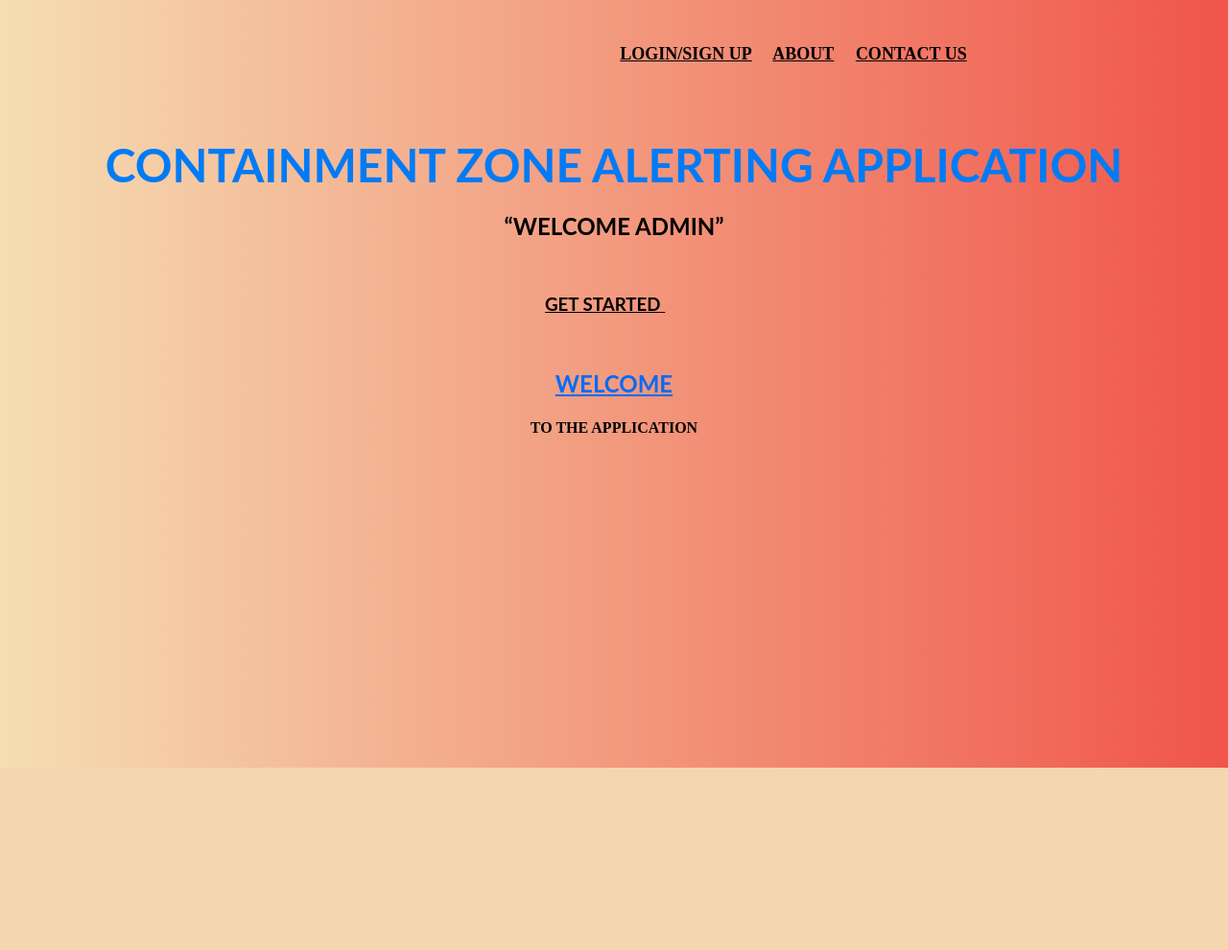
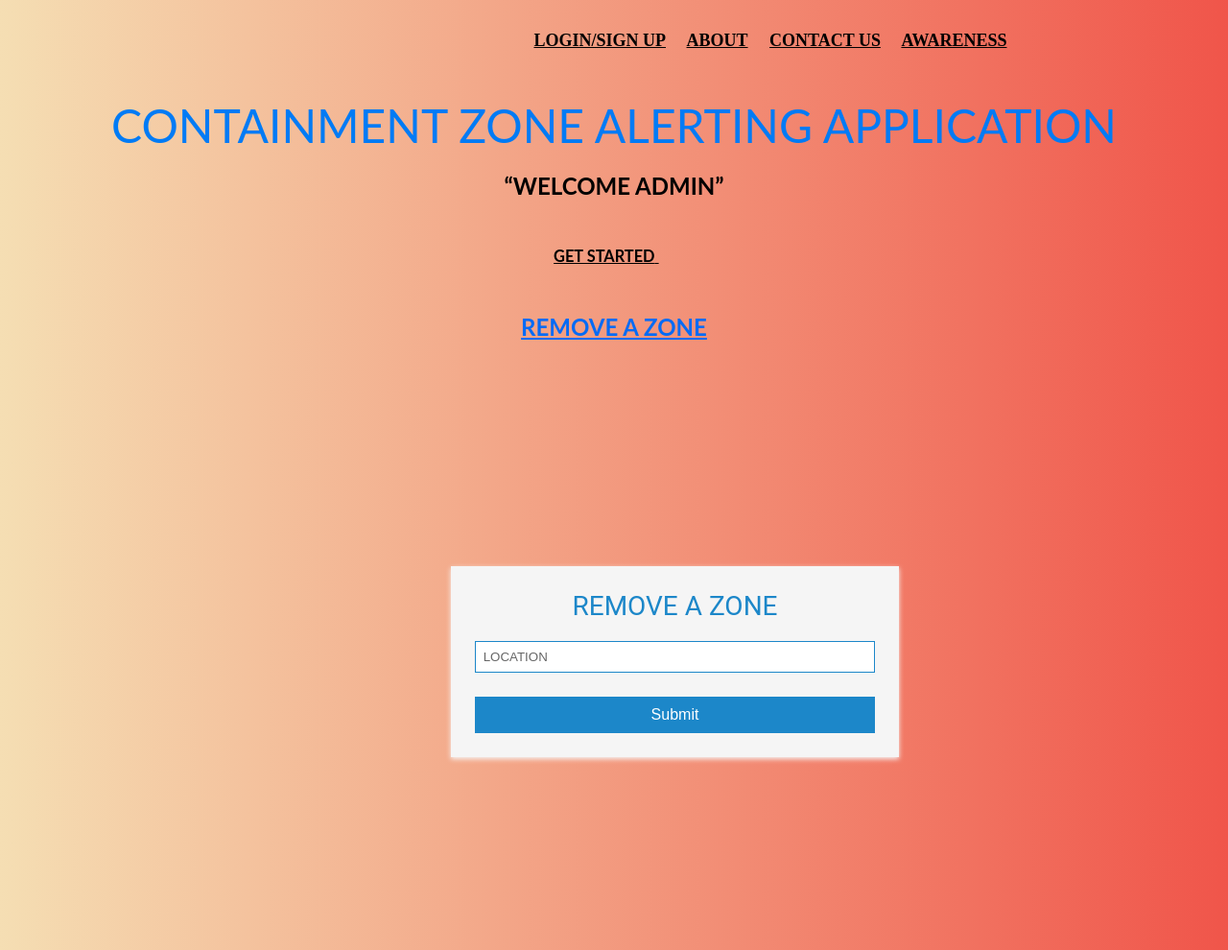
Before and after one commit to IBM-EPBL/IBM-Project-44204-1660723261, a Flask app: template Project Development Phase/Sprint 4/templates/admin.html in a window 1280 px wide. Shown: the whole page at 96% size. Before the commit the page ends 800 px from the top, so only its background shows below. Run offline with Flask 2, Linux system fonts and the light colour scheme; the template is opened without the code that fills it, so the values that code supplies are empty.

Commit message:
Update admin.html

```diff
--- a/Project Development Phase/Sprint 4/templates/admin.html
+++ b/Project Development Phase/Sprint 4/templates/admin.html
@@ -1,3 +1,4 @@
+
 <!DOCTYPE html>
 <html lang="en">
 <head>
@@ -6,12 +7,111 @@
 		CONTAINMENT ZONE ALERTING APPLICATION
 	</title>
 	<style>
+			body{background: -webkit-linear-gradient(right, #f0554a, wheat);}
+      html, body {
+      min-height: 100%;
+      padding: 0;
+      margin: 0;
+      font-family: Roboto, Arial, sans-serif;
+      font-size: 14px;
+      color: #666;
+      }
+      h1 {
+      margin: 0 0 20px;
+      font-weight: 400;
+      color: #1c87c9;
+      }
+      p {
+      margin: 0 0 5px;
+      }
+      .main-block {
+      display: flex;
+      flex-direction: column;
+      justify-content: center;
+      align-items: center;
+      min-height: 75vh;
+      background:  #f0554a, wheat;
+      }
+      form {
+      padding: 25px;
+      margin: 25px;
+      box-shadow: 0 2px 5px #f5f5f5;
+      background: #f5f5f5;
+      }
+      .fas {
+      margin: 25px 10px 0;
+      font-size: 72px;
+      color: #fff;
+      }
+      .fa-envelope {
+      transform: rotate(-20deg);
+      }
+      .fa-at , .fa-mail-bulk{
+      transform: rotate(10deg);
+      }
+      input, textarea {
+      width: calc(100% - 18px);
+      padding: 8px;
+      margin-bottom: 20px;
+      border: 1px solid #1c87c9;
+      outline: none;
+      }
+      input::placeholder {
+      color: #666;
+      }
+      button {
+      width: 100%;
+      padding: 10px;
+      border: none;
+      background: #1c87c9;
+      font-size: 16px;
+      font-weight: 400;
+      color: #fff;
+      }
+      button:hover {
+      background: #2371a0;
+      }
+      @media (min-width: 568px) {
+      .main-block {
+      flex-direction: row;
+      }
+      .left-part, form {
+      width: 50%;
+      }
+      .fa-envelope {
+      margin-top: 0;
+      margin-left: 20%;
+      }
+      .fa-at {
+      margin-top: -10%;
+      margin-left: 65%;
+      }
+      .fa-mail-bulk {
+      margin-top: 2%;
+      margin-left: 28%;
+      }
+      }
       body{
-            background: -webkit-linear-gradient(right, #f0554a, wheat);
+      background-color:  #f0554a, wheat;
     }
+       nav{
+    flex: 1;
+    text-align: right;
+    }
+    nav ul{
+    display: inline-block;
+    list-style-type: none;
+}
+nav ul li{
+    display: inline-block;
+    margin-right: 20px;
+    font-size: xx-large;
+}
+
 </style>
 </head>
 <body background="1.jpg" link="#000" alink="#017bf5" vlink="#000">
+	{{msg}}
 	<br />
 	<h3 align="center">
 
@@ -23,7 +123,9 @@
 			<a href="logi">LOGIN/SIGN UP</a>&nbsp;&nbsp;&nbsp;&nbsp;
 			<a href="about">ABOUT</a>&nbsp;&nbsp;&nbsp;&nbsp;
 
-            <a href="contact">CONTACT US</a>
+			<a href="contact">CONTACT US</a>&nbsp;&nbsp;&nbsp;&nbsp;
+			<a href="awareness">AWARENESS</a>
+
 		</font>
 	</h3>
 	<br /><br />
@@ -39,17 +141,33 @@
 	</h3>
 	<br />
 	<h3 align="center">
-    <a href="https://en.wikipedia.org/wiki/Expense_management">
+	<a href="https://en.wikipedia.org/wiki/COVID-19https://en.wikipedia.org/wiki/COVID-19">
 		<font face="Lato" color="#000">GET STARTED</font>
 	</a>&nbsp;&nbsp;&nbsp;&nbsp;
 
 	</h3><br>
 
 	<h2 align="center">
-        <font face="Lato" color="#056bf5" size="5"><u>WELCOME</u></font></h2>
-        <h4 align="center">TO THE APPLICATION</h4>
+		<font face="Lato" color="#056bf5" size="5"><u>REMOVE A ZONE</u></font></h2>
+		<h4 align="center"></h4>
+	</h3><br>
+    <div class="main-block">
+      <div class="left-part">
+        <i class="fas fa-envelope"></i>
+        <i class="fas fa-at"></i>
+        <i class="fas fa-mail-bulk"></i>
+      </div>
+      <div >
+        <form style="margin-right:650px;" action="{{ url_for('removezone') }}" method = "POST">
 
-
-
+            <h1 align="center">REMOVE A ZONE</h1>
+            <div class="info">
+              <input type="text" name="location" placeholder="LOCATION">
+            </div>
+            <p>{{msg}}</p>
+            <button type="submit" href="/">Submit</button>
+          </form>
+      </div>
+    </div>
   </body>
 </html>
```
Lines whose indentation alone changed are shown as unchanged.
